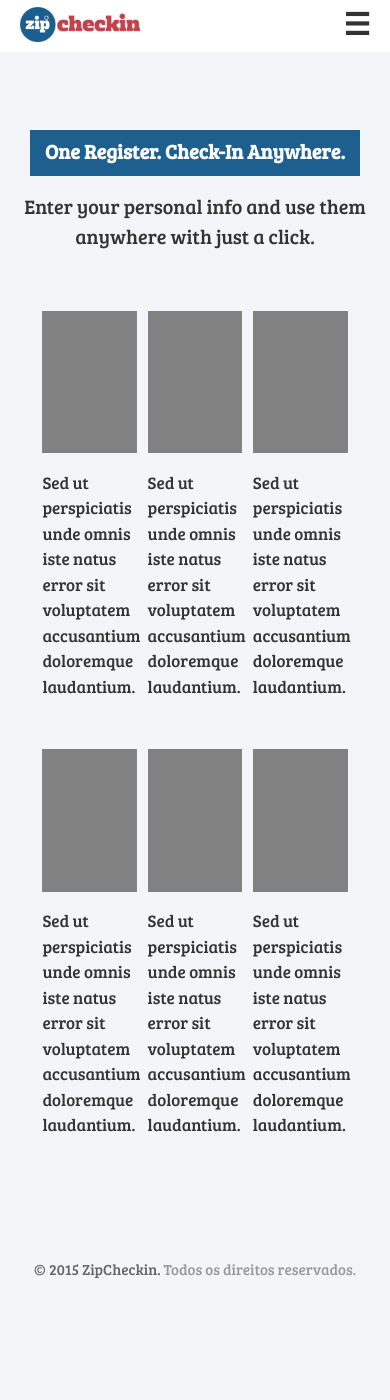
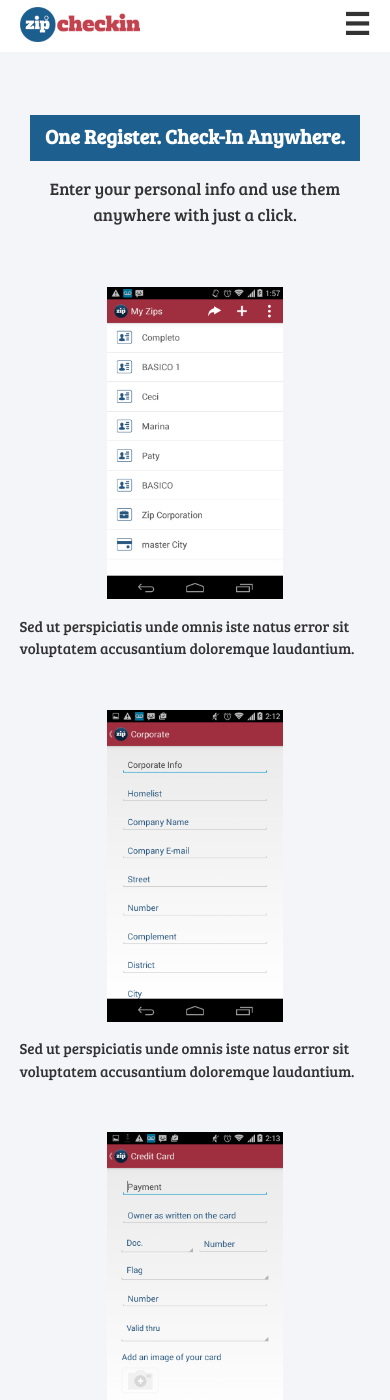
Before and after one commit to zipcheckin/zipcheckin.github.io, a Jekyll site: the page built from index.html, in a window 390 px wide and 1400 px high. Built offline with Jekyll 4.4.1, drawn with Linux system fonts in a browser that asks for light colours; nearby versions of some CDN libraries.

Commit message:
Styled mobile gallery

```diff
--- a/_sass/_layout.scss
+++ b/_sass/_layout.scss
@@ -77,7 +77,6 @@
     width: 27%;
     margin: 50px 1% 0 1%;
     display: inline-block;
-    text-align: left;
 
     img {
       width: 100%;
@@ -85,6 +84,7 @@
 
     p {
       margin: 10px 0 0 0;
+      text-align: left;
     }
   }
 }
--- a/_sass/_responsive.scss
+++ b/_sass/_responsive.scss
@@ -22,20 +22,7 @@
     }
 
     h2 {
-      font-size: $small-font-large;
-    }
-  }
-
-
-  // Footer
-
-  footer {
-    height: auto;
-    padding: 20px 0;
-
-    .main-nav {
-      margin-top: 10px;
-      float: none;
+      font-size: $base-font-size;
     }
   }
 
@@ -43,6 +30,10 @@
 
 
 @media only screen and (max-width: 800px) {
+
+  body {
+    font-size: $small-font-size;
+  }
 
   .wrapper {
     width: 90%;
@@ -92,4 +83,39 @@
     } // li
   }
 
+  .home {
+    margin-top: 115px;
+  }
+
+  .screen-gallery {
+    margin-top: 10px;
+
+    li {
+      width: 40%;
+      margin: 50px 1% 0 1%;
+    }
+  }
+
+  footer {
+    margin: 60px 0;
+  }
+
 }
+
+
+@media only screen and (max-width: 400px) {
+
+  .screen-gallery {
+
+    li {
+      width: 100%;
+      margin: 50px 0 0 0;
+
+      img {
+        width: 50%;
+        margin: auto;
+      }
+    }
+  }
+
+}
--- a/css/main.scss
+++ b/css/main.scss
@@ -6,8 +6,8 @@
 // Our variables
 $base-font-family: 'Bree Serif', serif;
 
+$small-font-size:  15px;
 $base-font-size:   17px;
-$small-font-size:  15px;
 $small-font-large: 20px;
 $small-font-big:   32px;
 
```
Also changed, not shown: images/screens/screen-01.jpg, images/screens/screen-02.jpg, images/screens/screen-03.jpg, images/screens/screen-04.jpg, images/screens/screen-05.jpg.
